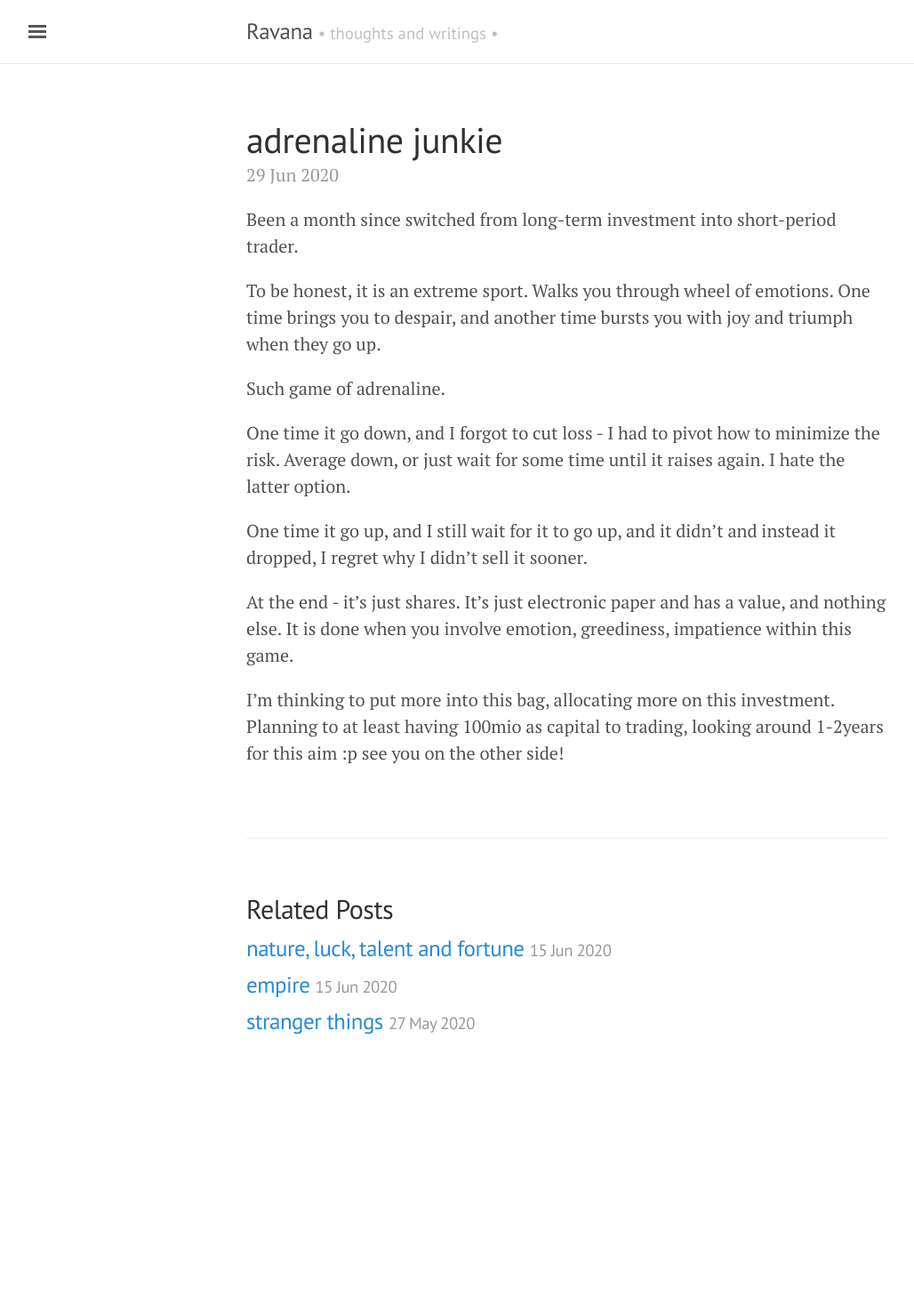
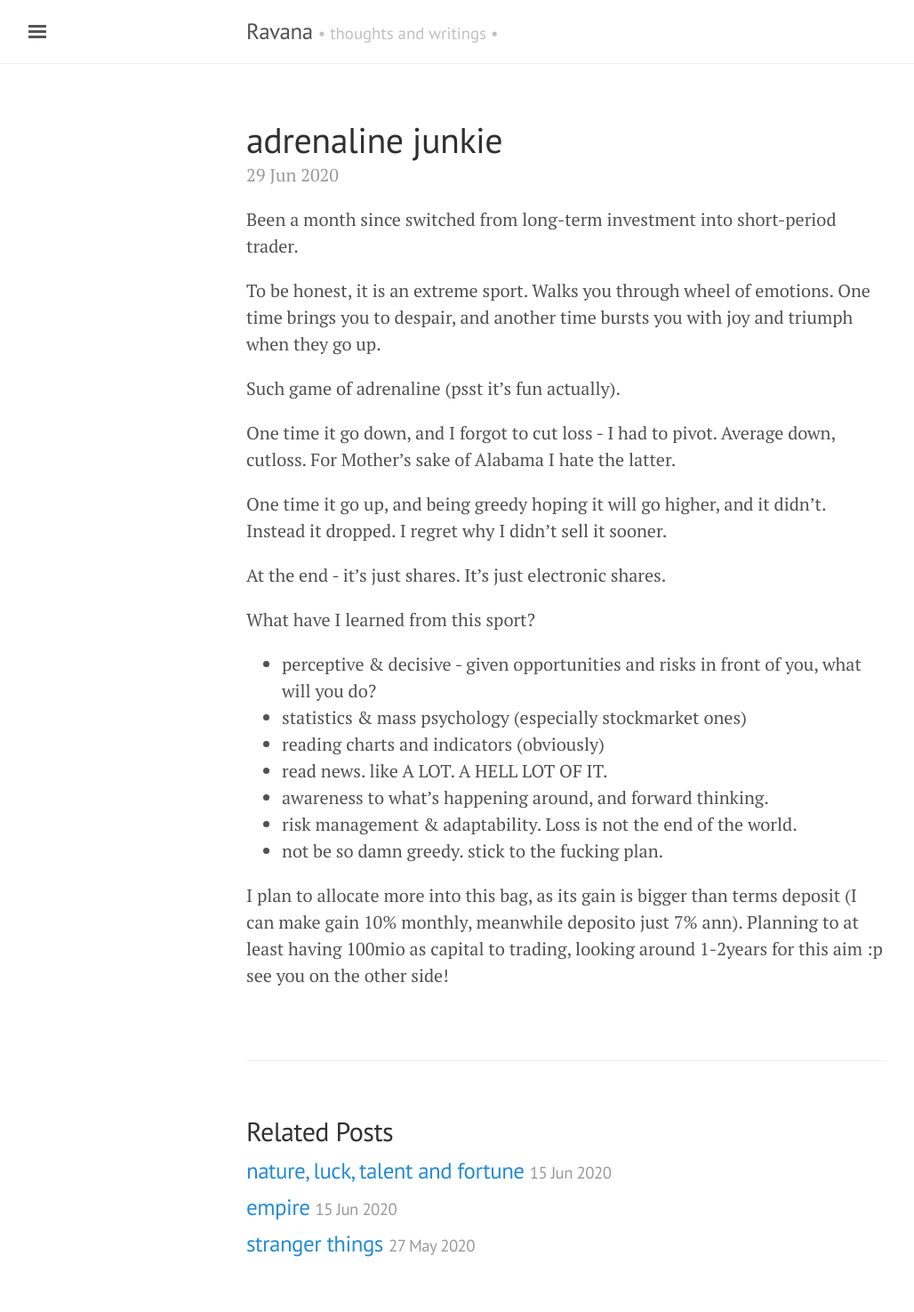
Before and after one commit to ronaatxendit/martabacc.github.io, a Jekyll site: the page built from _posts/2020-6-29-adrenaline.md, in a window 1280 px wide. Shown: the whole page at 89% size, without its empty margins (3-1031 px from the left). Built offline with Jekyll 4.4.1, drawn with Linux system fonts in a browser that asks for light colours; before the commit the page ends 1225 px from its top, so only the background shows below that.

Commit message:
fix(pipeline): fix

```diff
--- a/_posts/2020-6-29-adrenaline.md
+++ b/_posts/2020-6-29-adrenaline.md
@@ -7,12 +7,21 @@ Been a month since switched from long-term investment into short-period trader.
 
 To be honest, it is an extreme sport. Walks you through wheel of emotions. One time brings you to despair, and another time bursts you with joy and triumph when they go up.
 
-Such game of adrenaline.
+Such game of adrenaline (psst it's fun actually).
 
-One time it go down, and I forgot to cut loss - I had to pivot how to minimize the risk. Average down, or just wait  for some time until it raises again. I hate the latter option.
+One time it go down, and I forgot to cut loss - I had to pivot. Average down, cutloss. For Mother's sake of Alabama I hate the latter.
 
-One time it go up, and I still wait for it to go up, and it didn't and instead it dropped, I regret why I didn't sell it sooner.
+One time it go up, and being greedy hoping it will go higher, and it didn't. Instead it dropped. I regret why I didn't sell it sooner.
 
-At the end - it's just shares. It's just electronic paper and has a value, and nothing else. It is done when you involve emotion, greediness, impatience within this game.
+At the end - it's just shares. It's just electronic shares.
 
-I'm thinking to put more into this bag, allocating more on this investment. Planning to at least having 100mio as capital to trading, looking around 1-2years for this aim :p see you on the other side!
+What have I learned from this sport?
+- perceptive & decisive - given opportunities and risks in front of you, what will you do?
+- statistics & mass psychology (especially stockmarket ones)
+- reading charts and indicators (obviously)
+- read news. like A LOT. A HELL LOT OF IT.
+- awareness to what's happening around, and forward thinking.
+- risk management & adaptability. Loss is not the end of the world.
+- not be so damn greedy. stick to the fucking plan.
+
+I plan to allocate more into this bag, as its gain is bigger than terms deposit (I can make gain 10% monthly, meanwhile deposito just 7% ann). Planning to at least having 100mio as capital to trading, looking around 1-2years for this aim :p see you on the other side!
```
